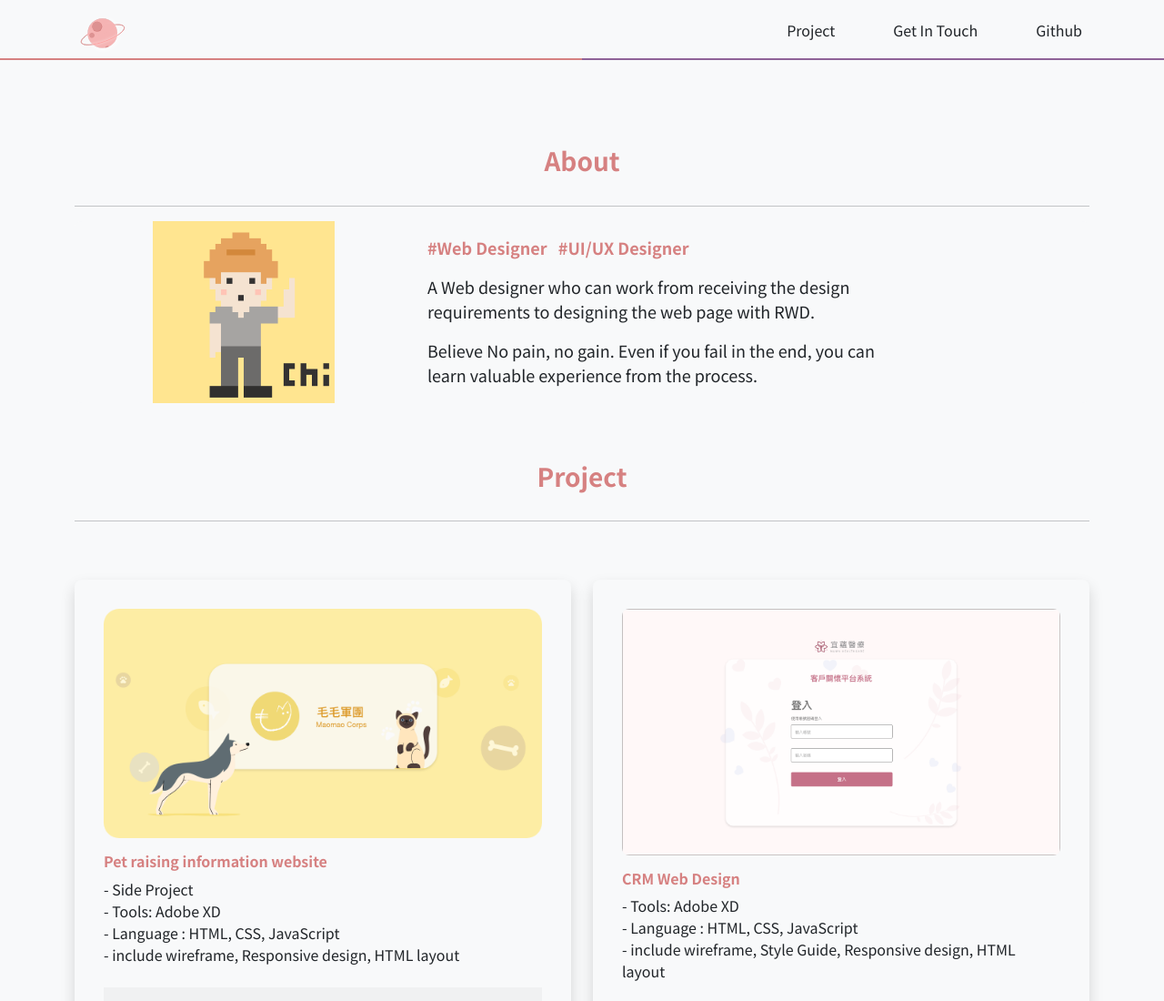
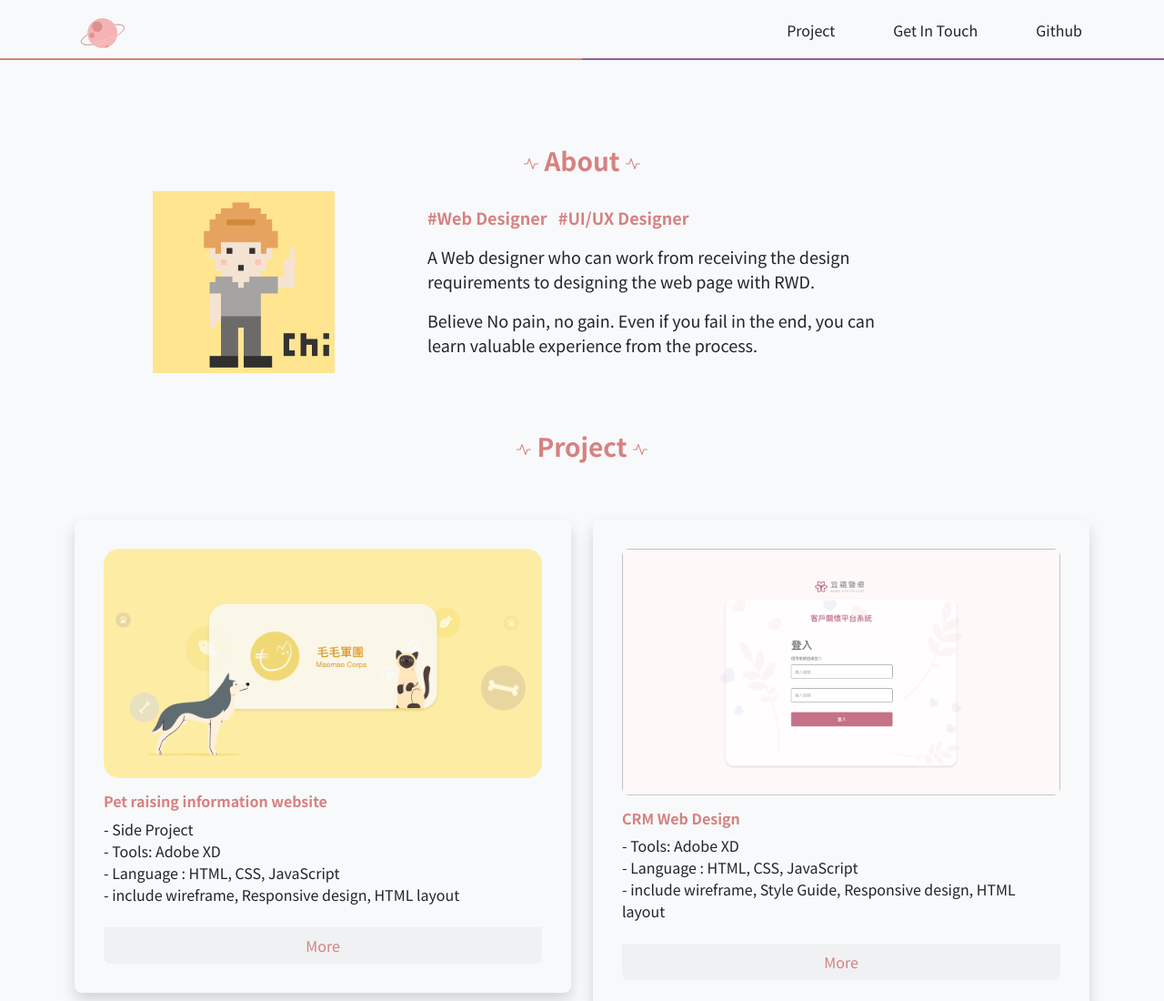
Before and after one commit to ChrisC0210/chrischen, a plain HTML site: page index.html in a window 1280 px wide. Shown: the top 1100 px of the page at 91% size. Drawn offline with nearby package versions, Linux system fonts and the light colour scheme; a web font is replaced by a local one.

Commit message:
Update 2022-09-21T03:18:29.856Z

```diff
--- a/index.html
+++ b/index.html
@@ -56,10 +56,15 @@
     <div class="text-center mb-6">
       <div class="d-flex justify-content-center flex-column position-relative">
         <h3 class="fs-3 fw-bold text-primary mb-3">
+          <svg xmlns="http://www.w3.org/2000/svg" width="16" height="16" fill="currentColor" class="bi bi-activity" viewBox="0 0 16 16">
+            <path fill-rule="evenodd" d="M6 2a.5.5 0 0 1 .47.33L10 12.036l1.53-4.208A.5.5 0 0 1 12 7.5h3.5a.5.5 0 0 1 0 1h-3.15l-1.88 5.17a.5.5 0 0 1-.94 0L6 3.964 4.47 8.171A.5.5 0 0 1 4 8.5H.5a.5.5 0 0 1 0-1h3.15l1.88-5.17A.5.5 0 0 1 6 2Z"/>
+          </svg>
           About
+          <svg xmlns="http://www.w3.org/2000/svg" width="16" height="16" fill="currentColor" class="bi bi-activity" viewBox="0 0 16 16">
+            <path fill-rule="evenodd" d="M6 2a.5.5 0 0 1 .47.33L10 12.036l1.53-4.208A.5.5 0 0 1 12 7.5h3.5a.5.5 0 0 1 0 1h-3.15l-1.88 5.17a.5.5 0 0 1-.94 0L6 3.964 4.47 8.171A.5.5 0 0 1 4 8.5H.5a.5.5 0 0 1 0-1h3.15l1.88-5.17A.5.5 0 0 1 6 2Z"/>
+          </svg>
         </h3>
         <!-- <div class="text-line-center"></div> -->
-        <hr>
       </div>
 
       <div class="row">
@@ -81,13 +86,18 @@
         </div>
       </div>
     </div>
-
+    <!-- <hr> -->
     <div class="text-center mb-6">
       <div class="d-flex justify-content-center flex-column position-relative">
         <h3 class="fs-3 fw-bold text-primary mb-3">
+          <svg xmlns="http://www.w3.org/2000/svg" width="16" height="16" fill="currentColor" class="bi bi-activity" viewBox="0 0 16 16">
+            <path fill-rule="evenodd" d="M6 2a.5.5 0 0 1 .47.33L10 12.036l1.53-4.208A.5.5 0 0 1 12 7.5h3.5a.5.5 0 0 1 0 1h-3.15l-1.88 5.17a.5.5 0 0 1-.94 0L6 3.964 4.47 8.171A.5.5 0 0 1 4 8.5H.5a.5.5 0 0 1 0-1h3.15l1.88-5.17A.5.5 0 0 1 6 2Z"/>
+          </svg>
           Project
+          <svg xmlns="http://www.w3.org/2000/svg" width="16" height="16" fill="currentColor" class="bi bi-activity" viewBox="0 0 16 16">
+            <path fill-rule="evenodd" d="M6 2a.5.5 0 0 1 .47.33L10 12.036l1.53-4.208A.5.5 0 0 1 12 7.5h3.5a.5.5 0 0 1 0 1h-3.15l-1.88 5.17a.5.5 0 0 1-.94 0L6 3.964 4.47 8.171A.5.5 0 0 1 4 8.5H.5a.5.5 0 0 1 0-1h3.15l1.88-5.17A.5.5 0 0 1 6 2Z"/>
+          </svg>
         </h3>
-        <hr>
         <!-- <div class="text-line-center"></div> -->
       </div>
     </div>
```
